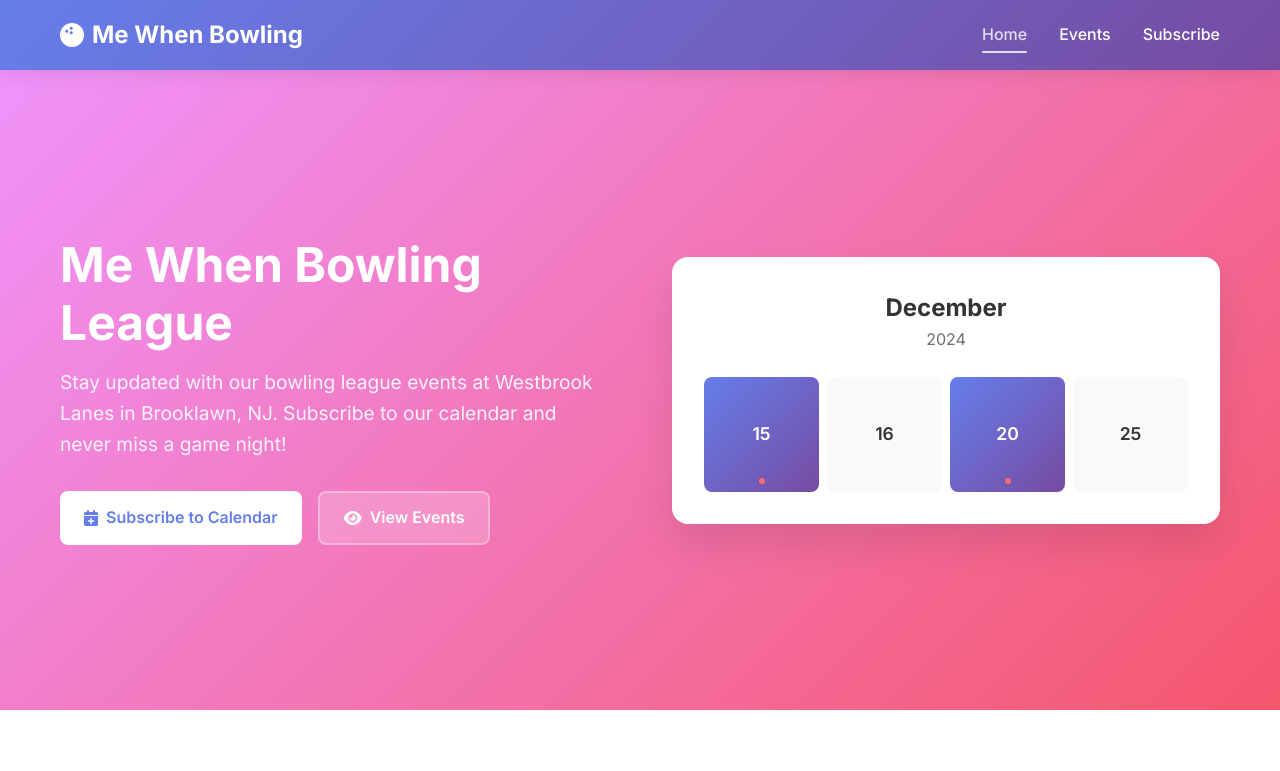
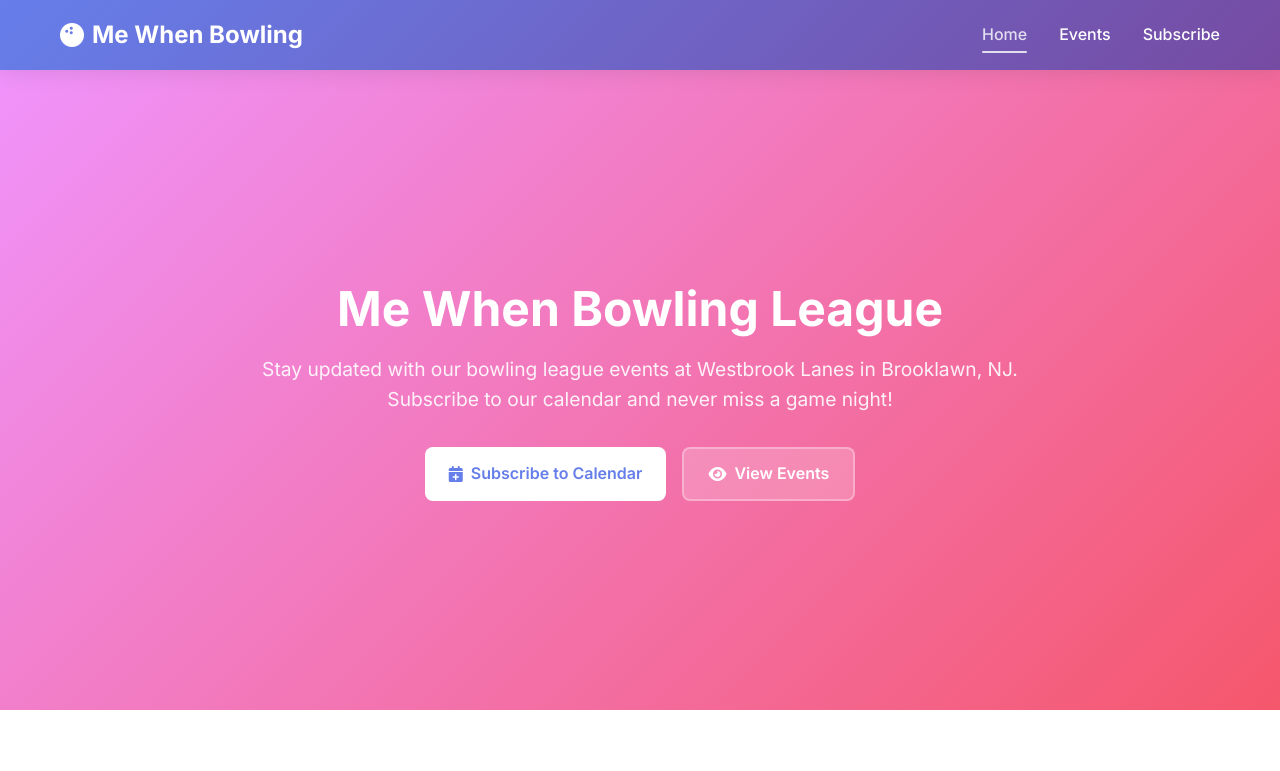
Before and after one commit to CharlesZ54/mewhenbowling, a plain HTML site: page index.html in a window 1280 px wide. Shown: the top 771 px of the page. Drawn offline with Linux system fonts and the light colour scheme; no server answers.

Commit message:
Update layout to full-width with centered content and fix iCal URL

```diff
--- a/index.html
+++ b/index.html
@@ -38,30 +38,6 @@
                             <i class="fas fa-eye"></i>
                             View Events
                         </a>
-                    </div>
-                </div>
-                <div class="hero-image">
-                    <div class="calendar-preview">
-                        <div class="calendar-header">
-                            <span class="month">December</span>
-                            <span class="year">2024</span>
-                        </div>
-                        <div class="calendar-grid">
-                            <div class="calendar-day event-day">
-                                <span class="day-number">15</span>
-                                <div class="event-dot"></div>
-                            </div>
-                            <div class="calendar-day">
-                                <span class="day-number">16</span>
-                            </div>
-                            <div class="calendar-day event-day">
-                                <span class="day-number">20</span>
-                                <div class="event-dot"></div>
-                            </div>
-                            <div class="calendar-day">
-                                <span class="day-number">25</span>
-                            </div>
-                        </div>
                     </div>
                 </div>
             </div>
--- a/styles.css
+++ b/styles.css
@@ -13,9 +13,10 @@ body {
 }
 
 .container {
-    max-width: 1200px;
+    max-width: 100%;
     margin: 0 auto;
     padding: 0 20px;
+    text-align: center;
 }
 
 /* Header */
@@ -33,6 +34,10 @@ body {
     display: flex;
     justify-content: space-between;
     align-items: center;
+    max-width: 1200px;
+    margin: 0 auto;
+    padding: 0 20px;
+    text-align: left;
 }
 
 .logo {
@@ -83,10 +88,10 @@ body {
 }
 
 .hero .container {
-    display: grid;
-    grid-template-columns: 1fr 1fr;
-    gap: 4rem;
-    align-items: center;
+    text-align: center;
+    max-width: 1200px;
+    margin: 0 auto;
+    padding: 0 20px;
 }
 
 .hero-title {
@@ -100,12 +105,16 @@ body {
     font-size: 1.2rem;
     margin-bottom: 2rem;
     opacity: 0.9;
+    max-width: 800px;
+    margin-left: auto;
+    margin-right: auto;
 }
 
 .hero-buttons {
     display: flex;
     gap: 1rem;
     flex-wrap: wrap;
+    justify-content: center;
 }
 
 .btn {
@@ -210,6 +219,12 @@ body {
     background: white;
 }
 
+.events-section .container {
+    max-width: 1200px;
+    margin: 0 auto;
+    padding: 0 20px;
+}
+
 .section-title {
     text-align: center;
     font-size: 2.5rem;
@@ -261,6 +276,12 @@ body {
 .subscribe-section {
     padding: 4rem 0;
     background: #f8fafc;
+}
+
+.subscribe-section .container {
+    max-width: 1200px;
+    margin: 0 auto;
+    padding: 0 20px;
 }
 
 .subscribe-content {
```
